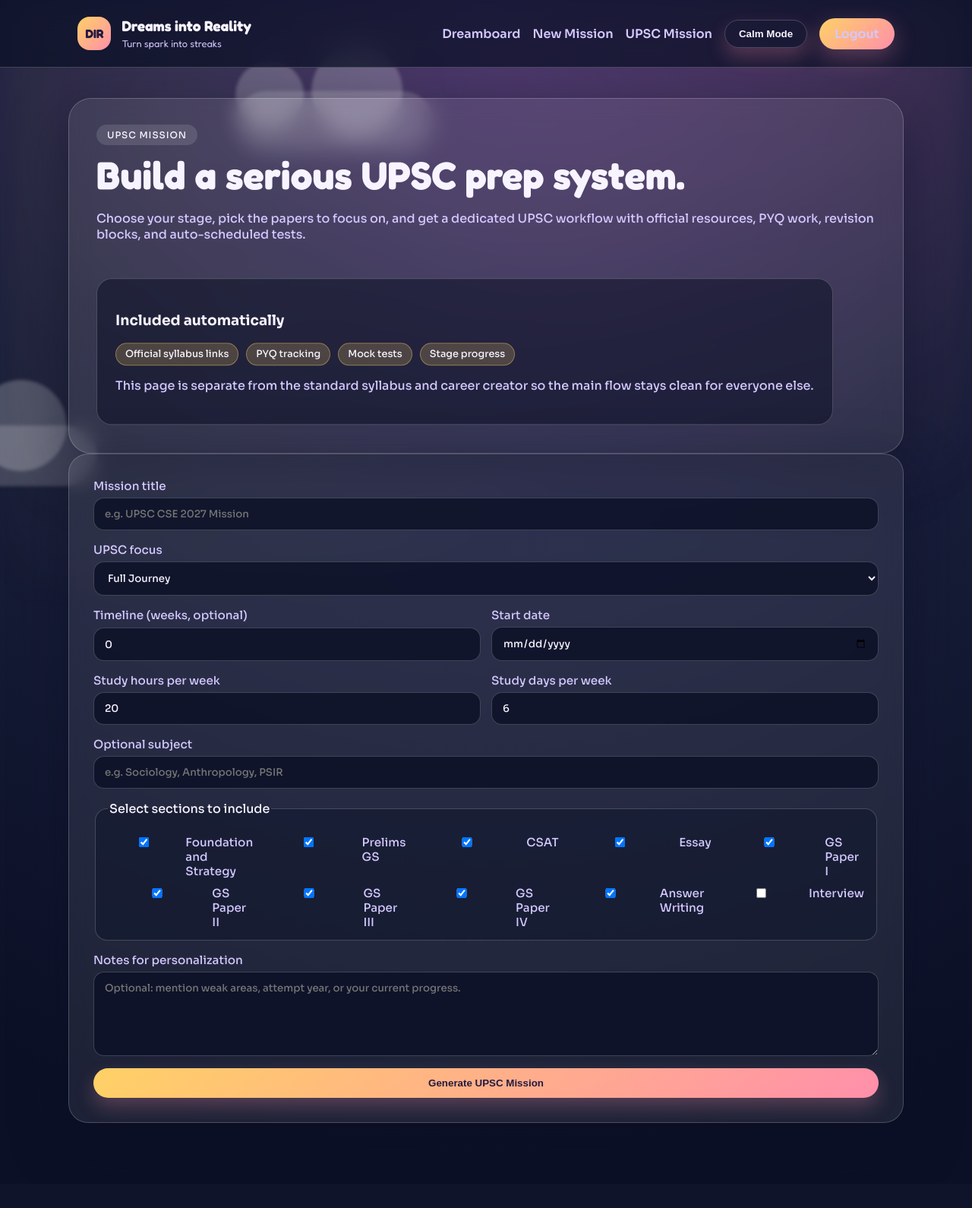
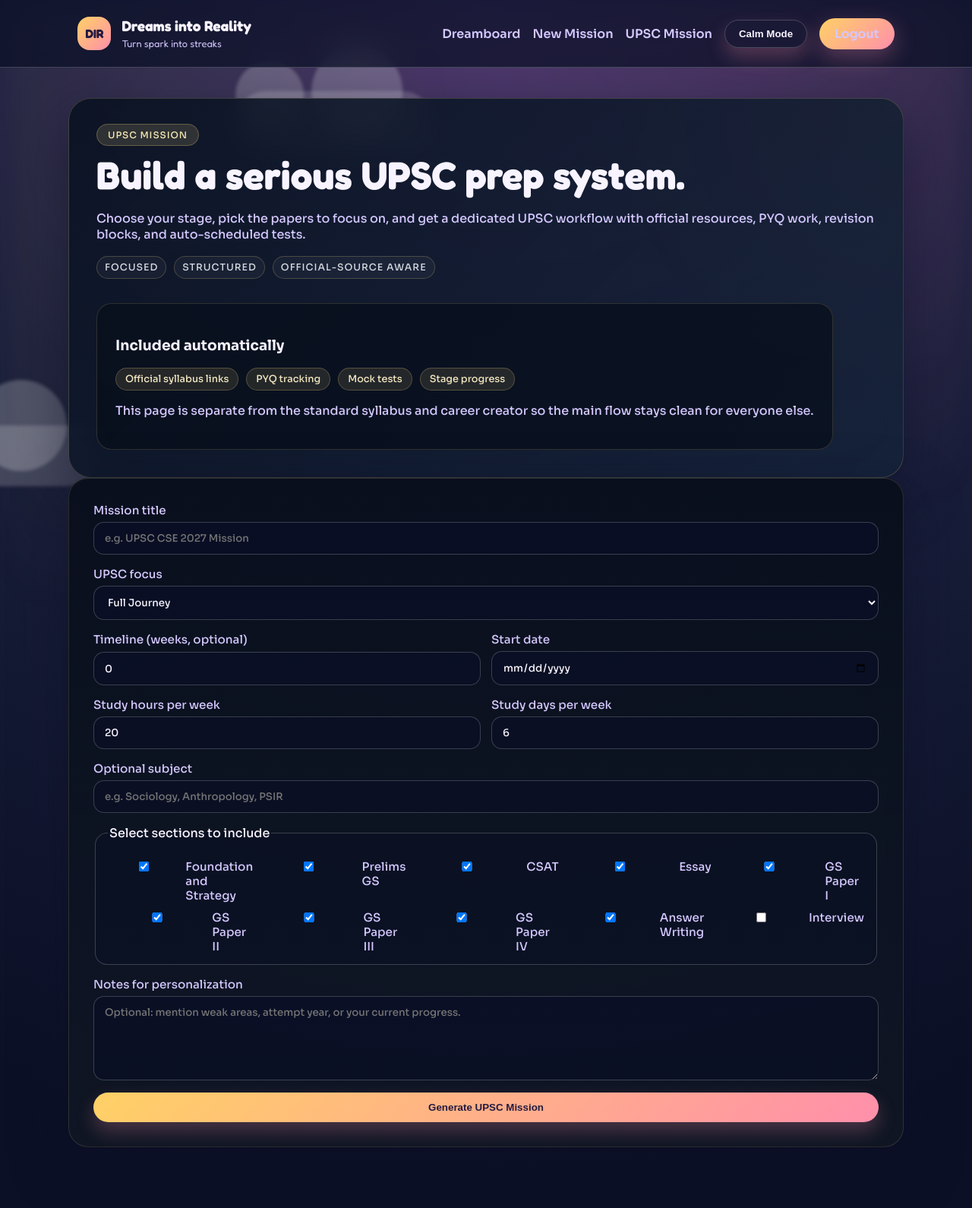
Before and after one commit to Anish17-Shanu/Dreams-into-Reality, a Flask app: page /upsc/new in a window 1280 px wide. Shown: the whole page at 76% size. Before the commit the page ends 1478 px from the top, so only its background shows below. Run offline with Flask 3, Linux system fonts and the light colour scheme; the visitor is signed in with stand-in values (Sample User, id 1).

Commit message:
Style UPSC mission as dedicated experience

```diff
--- a/static/style.css
+++ b/static/style.css
@@ -671,6 +671,55 @@
     gap: 12px;
 }
 
+.upsc-hero {
+    background:
+        linear-gradient(135deg, rgba(10, 18, 34, 0.92), rgba(21, 35, 58, 0.88)),
+        radial-gradient(circle at top right, rgba(189, 161, 84, 0.18), transparent 35%);
+    border: 1px solid rgba(201, 179, 110, 0.24);
+}
+
+.upsc-pill {
+    background: rgba(201, 179, 110, 0.18);
+    border: 1px solid rgba(201, 179, 110, 0.35);
+    color: #f4e7b2;
+}
+
+.upsc-kicker-row {
+    display: flex;
+    flex-wrap: wrap;
+    gap: 10px;
+    margin-top: 18px;
+    color: #d4d8df;
+    text-transform: uppercase;
+    letter-spacing: 0.08em;
+    font-size: 0.78rem;
+}
+
+.upsc-kicker-row span {
+    padding: 6px 10px;
+    border-radius: 999px;
+    border: 1px solid rgba(201, 179, 110, 0.28);
+    background: rgba(255, 255, 255, 0.04);
+}
+
+.upsc-brief {
+    background: rgba(8, 14, 27, 0.72);
+    border: 1px solid rgba(201, 179, 110, 0.2);
+    animation: none;
+}
+
+.upsc-chip {
+    background: rgba(201, 179, 110, 0.14);
+    border-color: rgba(201, 179, 110, 0.3);
+    color: #f3e8c1;
+}
+
+.upsc-panel {
+    background:
+        linear-gradient(180deg, rgba(8, 14, 27, 0.92), rgba(16, 23, 36, 0.9));
+    border: 1px solid rgba(201, 179, 110, 0.18);
+}
+
 .diff-list {
     list-style: none;
     padding: 0;
--- a/templates/upsc_new.html
+++ b/templates/upsc_new.html
@@ -1,24 +1,29 @@
 {% extends 'base.html' %}
 {% block content %}
-<section class="hero hero-wide">
+<section class="hero hero-wide upsc-hero">
     <div>
-        <span class="pill">UPSC Mission</span>
+        <span class="pill upsc-pill">UPSC Mission</span>
         <h1>Build a serious UPSC prep system.</h1>
         <p class="muted">Choose your stage, pick the papers to focus on, and get a dedicated UPSC workflow with official resources, PYQ work, revision blocks, and auto-scheduled tests.</p>
+        <div class="upsc-kicker-row">
+            <span>Focused</span>
+            <span>Structured</span>
+            <span>Official-source aware</span>
+        </div>
     </div>
-    <div class="hero-card">
+    <div class="hero-card upsc-brief">
         <h3>Included automatically</h3>
         <div class="chip-row">
-            <span class="chip">Official syllabus links</span>
-            <span class="chip">PYQ tracking</span>
-            <span class="chip">Mock tests</span>
-            <span class="chip">Stage progress</span>
+            <span class="chip upsc-chip">Official syllabus links</span>
+            <span class="chip upsc-chip">PYQ tracking</span>
+            <span class="chip upsc-chip">Mock tests</span>
+            <span class="chip upsc-chip">Stage progress</span>
         </div>
         <p class="muted">This page is separate from the standard syllabus and career creator so the main flow stays clean for everyone else.</p>
     </div>
 </section>
 
-<section class="panel">
+<section class="panel upsc-panel">
     <form method="POST" class="stack">
         <label>
             Mission title
```
